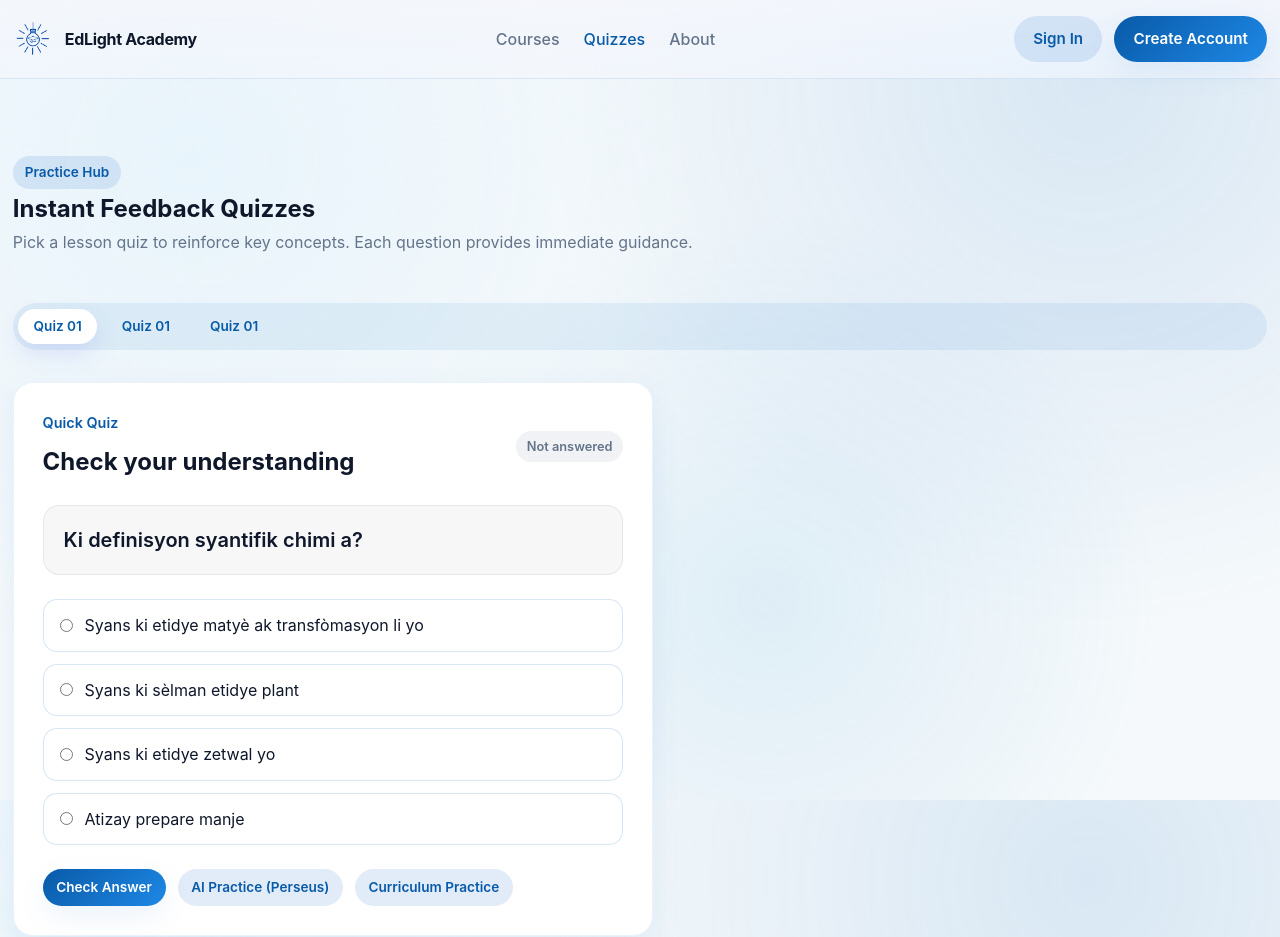
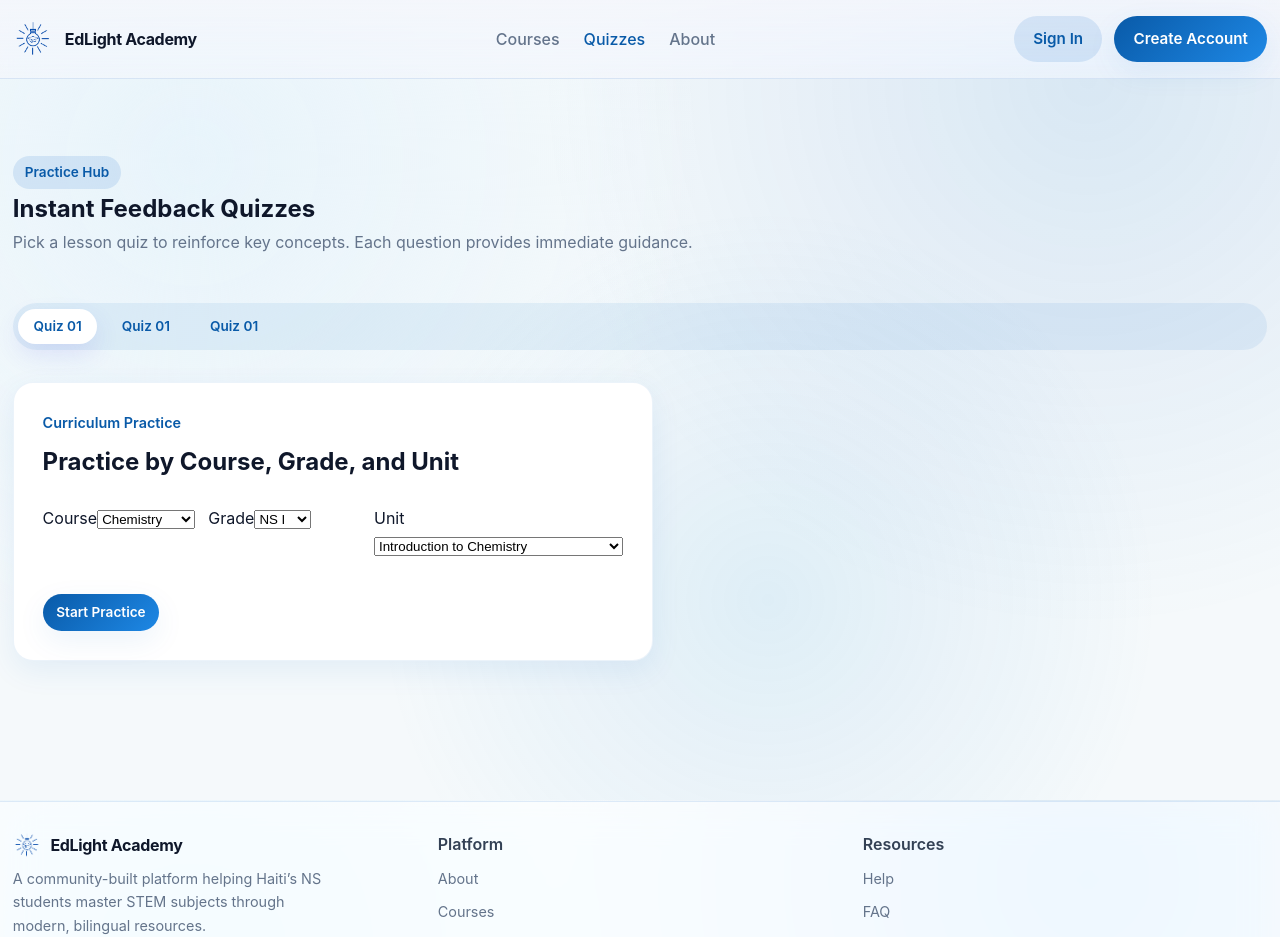
Before and after one commit to edlinitiative/EdLight-Academy, a React app: page /quizzes in a window 1280 px wide. Shown: the top 937 px of the page. Built offline with nearby package versions, Linux system fonts and the light colour scheme.

Commit message:
Quiz: curriculum-only flow with Course/Grade/Unit selectors; remove AI/legacy quiz; CourseDetail uses Practice always

```diff
--- a/public/index.html
+++ b/public/index.html
@@ -1 +1 @@
-<!doctype html><html lang="en"><head><meta charset="utf-8"><meta name="viewport" content="width=device-width,initial-scale=1"><meta name="theme-color" content="#000000"><meta name="description" content="EdLight Academy - Physics, Chemistry, Math, and Economics lessons in Kreyòl and Français"><title>EdLight Academy</title><link rel="icon" href="/logo.png"><script defer="defer" src="/js/859.e1bf0dbb355cc4806ecc.js"></script><script defer="defer" src="/js/main.cac0c65a6abd033596ba.js"></script><link href="/css/main.487e388f7b81b50d42a6.css" rel="stylesheet"></head><body><noscript>You need to enable JavaScript to run this app.</noscript><div id="root"></div></body></html>
+<!doctype html><html lang="en"><head><meta charset="utf-8"><meta name="viewport" content="width=device-width,initial-scale=1"><meta name="theme-color" content="#000000"><meta name="description" content="EdLight Academy - Physics, Chemistry, Math, and Economics lessons in Kreyòl and Français"><title>EdLight Academy</title><link rel="icon" href="/logo.png"><script defer="defer" src="/js/859.e1bf0dbb355cc4806ecc.js"></script><script defer="defer" src="/js/main.02a30b23596f3c2cac62.js"></script><link href="/css/main.487e388f7b81b50d42a6.css" rel="stylesheet"></head><body><noscript>You need to enable JavaScript to run this app.</noscript><div id="root"></div></body></html>
--- a/src/components/Quiz.jsx
+++ b/src/components/Quiz.jsx
@@ -1,164 +1,115 @@
-import React, { useEffect, useState } from 'react';
-import useStore from '../contexts/store';
-import PerseusQuiz from './PerseusQuiz';
+import React, { useEffect, useMemo, useState } from 'react';
 import DirectBankQuiz from './DirectBankQuiz';
 
-export function QuizComponent({ quiz, onComplete, subjectCode, unitId, videoId }) {
-  const [answer, setAnswer] = useState('');
-  const [showHint, setShowHint] = useState(0);
-  const [isSubmitted, setIsSubmitted] = useState(false);
-  const [wasCorrect, setWasCorrect] = useState(null);
-  const [aiItem, setAiItem] = useState(null);
-  const [bankItem, setBankItem] = useState(null); // kept for Perseus path
-  const [bankDirectItem, setBankDirectItem] = useState(null); // direct-render path
-  const [isGenerating, setIsGenerating] = useState(false);
-  const [isLoadingBank, setIsLoadingBank] = useState(false);
-  const [bankMessage, setBankMessage] = useState('');
-  const { recordQuizAttempt } = useStore();
+// Curriculum-only quiz component. If subjectCode/unitId are provided, uses those.
+// Otherwise, shows selectors for Course (subject), Grade (level), and Unit.
+export function QuizComponent({ onComplete, subjectCode, unitId, videoId }) {
   const { data: appData } = require('../hooks/useData').useAppData();
   const quizBank = appData?.quizBank;
+  const courses = appData?.courses || [];
 
-  const normalize = (value) => (value ?? '').toString().trim().toLowerCase();
-  const hasRawQuiz = Boolean(quiz);
-  const hints = hasRawQuiz ? quiz.hints : [];
-  const hasHints = Array.isArray(hints) && hints.length > 0;
-  const quizId = hasRawQuiz ? (quiz.id || quiz.quiz_id || quiz.video_id || 'quiz') : null;
-  const correctAnswer = hasRawQuiz
-    ? (quiz.correct_answer || quiz.correctAnswer || quiz.correct_option || quiz.correctOption || '')
-    : '';
-  const questionText = hasRawQuiz ? (quiz.question || quiz.prompt || '') : '';
-  const explanationText = hasRawQuiz ? (quiz.explanation || quiz.feedback || '') : '';
+  // Derive initial selection from props or default to first available
+  const initialCourseCode = useMemo(() => subjectCode || courses[0]?.id || '', [subjectCode, courses]);
+  const parseCourseCode = (code) => {
+    const [subj, lvl] = (code || '').split('-');
+    return { subj: subj || '', lvl: lvl || '' };
+  };
+  const { subj: initSubj, lvl: initLvl } = parseCourseCode(initialCourseCode);
+  const [subjectBase, setSubjectBase] = useState(initSubj);
+  const [level, setLevel] = useState(initLvl);
+  const [unit, setUnit] = useState(unitId || '');
+  const [bankDirectItem, setBankDirectItem] = useState(null);
+  const [bankMessage, setBankMessage] = useState('');
+  const [isLoadingBank, setIsLoadingBank] = useState(false);
 
-  const optionEntries = hasRawQuiz && Array.isArray(quiz.options) && quiz.options.length > 0
-    ? quiz.options.map((opt, idx) => ({
-        value: opt.value || opt.id || String.fromCharCode(65 + idx),
-        label: opt.label || opt.text || opt.value || '',
-      }))
-    : ['a', 'b', 'c', 'd']
-        .map((key, idx) => {
-          const label = quiz?.[`option_${key}`] || quiz?.[`option_${key.toUpperCase()}`];
-          if (!label) return null;
-          return {
-            value: (quiz?.[`option_${key}_value`] || quiz?.[`option_${key.toUpperCase()}_value`] || key).toString().toUpperCase(),
-            label,
-            index: idx,
-          };
-        })
-        .filter(Boolean);
+  // Options for selectors
+  const subjectOptions = useMemo(() => {
+    const uniq = new Map();
+    for (const c of courses) {
+      uniq.set(c.subject, c.subject);
+    }
+    // Map internal subjects to friendly labels
+    const friendly = { CHEM: 'Chemistry', PHYS: 'Physics', MATH: 'Mathematics', ECON: 'Economics' };
+    return Array.from(uniq.values()).map((s) => ({ value: s, label: friendly[s] || s }));
+  }, [courses]);
 
-  const hasAnswer = normalize(answer).length > 0;
+  const levelOptions = useMemo(() => {
+    const lvls = new Set(
+      courses.filter((c) => c.subject === subjectBase).map((c) => c.level)
+    );
+    // Ensure NSI default if empty
+    const ordered = ['NSI', 'NSII', 'NSIII', 'NSIV'];
+    const list = Array.from(lvls);
+    list.sort((a, b) => ordered.indexOf(a) - ordered.indexOf(b));
+    return list.map((l) => ({ value: l, label: l.replace(/^NS(.*)$/i, 'NS $1') }));
+  }, [courses, subjectBase]);
+
+  const courseCode = subjectBase && level ? `${subjectBase}-${level}` : '';
+  const unitOptions = useMemo(() => {
+    const course = courses.find((c) => c.id === courseCode);
+    const items = (course?.modules || []).map((m) => ({ value: m.id, label: m.title || m.id }));
+    return items;
+  }, [courses, courseCode]);
 
   useEffect(() => {
-    setAnswer('');
-    setShowHint(0);
-    setIsSubmitted(false);
-    setWasCorrect(null);
-    setAiItem(null);
-    setBankItem(null);
-    setBankDirectItem(null);
-    setBankMessage('');
-  }, [quizId]);
+    // When subject changes, pick first available level
+    if (!levelOptions.find((o) => o.value === level)?.value) {
+      setLevel(levelOptions[0]?.value || '');
+    }
+  }, [subjectBase, levelOptions, level]);
 
-  const handleSubmit = () => {
-    if (!hasAnswer) return;
-    const isCorrect = normalize(answer) === normalize(correctAnswer);
-    const attempt = {
-      date: new Date(),
-      score: isCorrect ? 1 : 0,
-      answer
-    };
+  useEffect(() => {
+    // When course changes, default to first unit if not provided
+    if (!unitOptions.find((o) => o.value === unit)?.value) {
+      setUnit(unitOptions[0]?.value || '');
+    }
+  }, [courseCode, unitOptions, unit]);
 
-    if (quizId) {
-      recordQuizAttempt(quizId, attempt);
+  useEffect(() => {
+    // If props provided subject/unit, sync into selectors on mount
+    if (subjectCode) {
+      const { subj, lvl } = parseCourseCode(subjectCode);
+      if (subj) setSubjectBase(subj);
+      if (lvl) setLevel(lvl);
     }
-    setIsSubmitted(true);
-    setWasCorrect(isCorrect);
-
-    if (onComplete) {
-      onComplete(isCorrect);
-    }
-  };
-
-  const handleKeyPress = (e) => {
-    if (e.key === 'Enter') {
-      handleSubmit();
-    }
-  };
-
-  const renderStatusChip = () => {
-    if (!isSubmitted) {
-      return <span className="chip chip--ghost">Not answered</span>;
-    }
-
-    return wasCorrect
-      ? <span className="chip chip--success">✓ Correct</span>
-      : <span className="chip chip--danger">Try Again</span>;
-  };
-
-  const generateAIPractice = async () => {
-    try {
-      setIsGenerating(true);
-      setAiItem(null);
-      const res = await fetch('/api/generate-quiz', {
-        method: 'POST',
-        headers: { 'Content-Type': 'application/json' },
-        body: JSON.stringify({ topic: quiz?.topic || quiz?.subject || 'math', level: quiz?.level || 'NS' })
-      });
-      const data = await res.json();
-      if (data?.item) setAiItem(data.item);
-    } catch (e) {
-      console.error('AI generation failed', e);
-    } finally {
-      setIsGenerating(false);
-    }
-  };
+    if (unitId) setUnit(unitId);
+  }, [subjectCode, unitId]);
 
   const generateCurriculumPractice = async () => {
     try {
       setIsLoadingBank(true);
-      setBankItem(null);
       setBankDirectItem(null);
       setBankMessage('');
-      // Determine subject and unit to pull from bank
-      const subj = subjectCode || quiz?.subject_code || '';
-      const unit = unitId || (quiz?.unit_no ? `U${quiz.unit_no}` : null) || null;
-      if (!quizBank || (!quizBank.byUnit && !quizBank.bySubject)) {
-        console.warn('[Quiz] Missing quiz bank context or indices', { hasBank: !!quizBank, subj, unit });
+      const subjCode = courseCode;
+      const unitKey = unit;
+      if (!subjCode || !unitKey || !quizBank) {
         setIsLoadingBank(false);
-        setBankMessage('No curriculum practice available yet.');
+        setBankMessage('Select a course, grade, and unit to begin.');
         return;
       }
-      const { pickRandomQuestion, toPerseusItemFromRow, toDirectItemFromRow } = require('../services/quizBank');
+      const { pickRandomQuestion, toDirectItemFromRow } = require('../services/quizBank');
       let row = null;
-      // Best: exact video match when available
+      // Best: exact video match when available via props
       if (quizBank.byVideoId && videoId) {
         const arr = quizBank.byVideoId[videoId] || [];
         if (arr.length > 0) row = arr[Math.floor(Math.random() * arr.length)];
       }
       // Next: subject+unit
-      if (!row && subj) {
-        row = pickRandomQuestion(quizBank.byUnit, subj, unit, quizBank.bySubject);
+      if (!row) {
+        row = pickRandomQuestion(quizBank.byUnit, subjCode, unitKey, quizBank.bySubject);
       }
       // Fallback: any row from the bank if subject-based lookup failed
       if (!row && Array.isArray(quizBank.rows) && quizBank.rows.length > 0) {
-        console.warn('[Quiz] Falling back to any question in bank (no subject/unit match)', { subj, unit });
         const idx = Math.floor(Math.random() * quizBank.rows.length);
         row = quizBank.rows[idx];
       }
       if (!row) {
-        console.warn('[Quiz] No bank questions for', subj, unit);
-        setBankMessage('No curriculum practice available for this unit yet.');
+        setBankMessage('No curriculum practice available for this selection yet.');
         setIsLoadingBank(false);
         return;
       }
-      // Prefer direct render (no Perseus)
       const direct = toDirectItemFromRow(row);
       setBankDirectItem(direct);
-      // Also keep a Perseus item in case we want to compare later
-      try {
-        const pItem = toPerseusItemFromRow(row);
-        setBankItem(pItem);
-      } catch {}
     } catch (e) {
       console.error('Curriculum practice failed', e);
       setBankMessage('Unable to load curriculum practice right now.');
@@ -166,126 +117,60 @@ export function QuizComponent({ quiz, onComplete, subjectCode, unitId, videoId }
       setIsLoadingBank(false);
     }
   };
-
-  if (!hasRawQuiz) {
-    return (
-      <div className="card quiz-card">
-        <div className="quiz-card__header">
-          <div className="quiz-card__title">
-            <span className="quiz-card__label">Quick Quiz</span>
-            <h3 className="quiz-card__heading">Quiz content unavailable</h3>
-          </div>
-        </div>
-        <p className="text-muted">We couldn&apos;t load this quiz yet. Please try again later.</p>
-      </div>
-    );
-  }
-
   return (
     <div className="card quiz-card">
       <header className="quiz-card__header">
         <div className="quiz-card__title">
-          <span className="quiz-card__label">Quick Quiz</span>
-          <h3 className="quiz-card__heading">{quiz.title || quiz.name || 'Check your understanding'}</h3>
+          <span className="quiz-card__label">Curriculum Practice</span>
+          <h3 className="quiz-card__heading">Practice by Course, Grade, and Unit</h3>
         </div>
-        {renderStatusChip()}
       </header>
 
-      <div className="quiz-card__question">
-        <span className="quiz-card__prompt">{questionText}</span>
-        {quiz.context && <p className="quiz-card__context">{quiz.context}</p>}
+      <div className="quiz-selectors" style={{ display: 'grid', gridTemplateColumns: '1fr 1fr 1fr', gap: '0.5rem', marginBottom: '0.75rem' }}>
+        <div>
+          <label className="label">Course</label>
+          <select className="input-field" value={subjectBase} onChange={(e) => setSubjectBase(e.target.value)}>
+            {subjectOptions.map((opt) => (
+              <option key={opt.value} value={opt.value}>{opt.label}</option>
+            ))}
+          </select>
+        </div>
+        <div>
+          <label className="label">Grade</label>
+          <select className="input-field" value={level} onChange={(e) => setLevel(e.target.value)}>
+            {levelOptions.map((opt) => (
+              <option key={opt.value} value={opt.value}>{opt.label}</option>
+            ))}
+          </select>
+        </div>
+        <div>
+          <label className="label">Unit</label>
+          <select className="input-field" value={unit} onChange={(e) => setUnit(e.target.value)}>
+            {unitOptions.map((opt) => (
+              <option key={opt.value} value={opt.value}>{opt.label}</option>
+            ))}
+          </select>
+        </div>
       </div>
-
-      {quiz.type === 'multiple-choice' || optionEntries.length > 0 ? (
-        <div className="quiz-card__options">
-          {optionEntries.map((option) => (
-            <label key={option.value} className="radio-option">
-                <input
-                  type="radio"
-                  name="quiz-answer"
-                  value={option.value}
-                  checked={answer === option.value}
-                  onChange={(e) => setAnswer(e.target.value)}
-                  disabled={isSubmitted}
-                />
-                <span>{option.label}</span>
-              </label>
-          ))}
-        </div>
-      ) : (
-        <input
-          type="text"
-          className="input-field"
-          value={answer}
-          onChange={(e) => setAnswer(e.target.value)}
-          onKeyPress={handleKeyPress}
-          placeholder="Enter your answer"
-          disabled={isSubmitted}
-        />
-      )}
-
-      {showHint > 0 && hasHints && hints[showHint - 1] && (
-        <div className="hint-box">
-          <strong>Hint {showHint}:</strong> {hints[showHint - 1]}
-        </div>
-      )}
 
       <div className="quiz-card__controls">
         <button
           type="button"
-          onClick={handleSubmit}
+          onClick={generateCurriculumPractice}
           className="button button--primary button--sm"
-          disabled={!hasAnswer || isSubmitted}
-        >
-          Check Answer
-        </button>
-        {!isSubmitted && hasHints && showHint < hints.length && (
-          <button
-            type="button"
-            onClick={() => setShowHint((h) => h + 1)}
-            className="button button--ghost button--sm"
-            disabled={isSubmitted}
-          >
-            Need a Hint?
-          </button>
-        )}
-        <button
-          type="button"
-          onClick={generateAIPractice}
-          className="button button--ghost button--sm"
-          disabled={isGenerating}
-        >
-          {isGenerating ? 'Generating…' : 'AI Practice (Perseus)'}
-        </button>
-        <button
-          type="button"
-          onClick={generateCurriculumPractice}
-          className="button button--ghost button--sm"
           disabled={isLoadingBank}
         >
-          {isLoadingBank ? 'Loading…' : 'Curriculum Practice'}
+          {isLoadingBank ? 'Loading…' : (bankDirectItem ? 'Next Question' : 'Start Practice')}
         </button>
       </div>
 
-      {isSubmitted && (
-        <div className="quiz-card__explanation">
-          <strong>Explanation:</strong> {explanationText || 'Great effort! Review the solution above before moving on.'}
-        </div>
-      )}
-
-      {aiItem && (
-        <div style={{ marginTop: '1rem' }}>
-          <h4 style={{ marginBottom: '0.5rem' }}>Practice Question</h4>
-          <PerseusQuiz item={aiItem} />
-        </div>
-      )}
       {bankDirectItem && (
         <div style={{ marginTop: '1rem' }}>
           <DirectBankQuiz item={bankDirectItem} />
         </div>
       )}
-      {/* Keep Perseus rendering hidden by default; can be toggled for comparison if needed */}
-      {!bankItem && bankMessage && (
+
+      {!bankDirectItem && bankMessage && (
         <p className="text-muted" style={{ marginTop: '0.75rem' }}>{bankMessage}</p>
       )}
     </div>
--- a/src/pages/CourseDetail.jsx
+++ b/src/pages/CourseDetail.jsx
@@ -34,21 +34,9 @@ export default function CourseDetail() {
     || lessonBreakdown?.[0]?.videoUrl
     || course?.trailerUrl
     || '';
-  const allQuizzes = data?.quizzes ?? [];
-  const moduleIdentifiers = [
-    activeLessonData?.id,
-    activeLessonData?.videoId,
-    ...lessonBreakdown.map((lesson) => lesson.id).filter(Boolean),
-    activeModuleData?.videoId,
-    activeModuleData?.id,
-  ].filter(Boolean);
-  const moduleQuiz = activeModuleData?.quiz
-    || allQuizzes.find(
-      (quizItem) =>
-        moduleIdentifiers.includes(quizItem.video_id)
-        || moduleIdentifiers.includes(quizItem.quiz_id)
-    );
-  const hasQuiz = Boolean(moduleQuiz);
+  // Curriculum practice is always available (subject to data availability),
+  // so enable Practice regardless of legacy per-video quizzes.
+  const hasQuiz = true;
 
   // Stable thread key per visible video (falls back to module id when needed)
   const threadKey = `comments:${courseId}:${activeLessonData?.id || activeModuleData?.id || 'module'}`;
@@ -199,24 +187,18 @@ export default function CourseDetail() {
                     className="button button--primary button--sm"
                     onClick={() => setShowQuiz(true)}
                   >
-                    Take Quiz
+                    Practice
                   </button>
                 )}
               </div>
             </article>
 
-              {showQuiz && hasQuiz && (
+            {showQuiz && hasQuiz && (
               <QuizComponent
-                quiz={moduleQuiz}
                 subjectCode={course?.id}
                 unitId={activeModuleData?.id}
-                  videoId={activeLessonData?.id}
-                onComplete={(isCorrect) => {
-                  if (isCorrect && activeModule < modules.length - 1) {
-                    setActiveModule((m) => Math.min(modules.length - 1, m + 1));
-                  }
-                  setShowQuiz(false);
-                }}
+                videoId={activeLessonData?.id}
+                onComplete={() => setShowQuiz(false)}
               />
             )}
             <Comments
```
